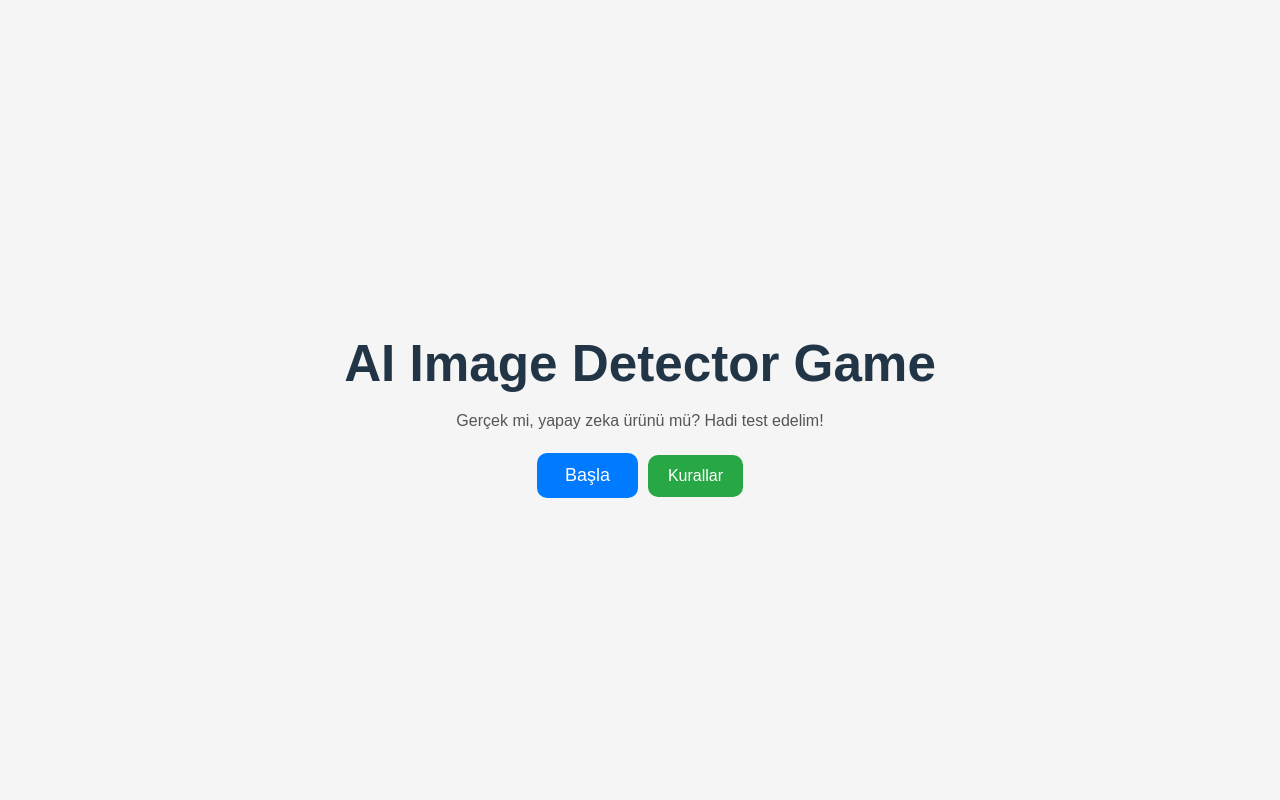
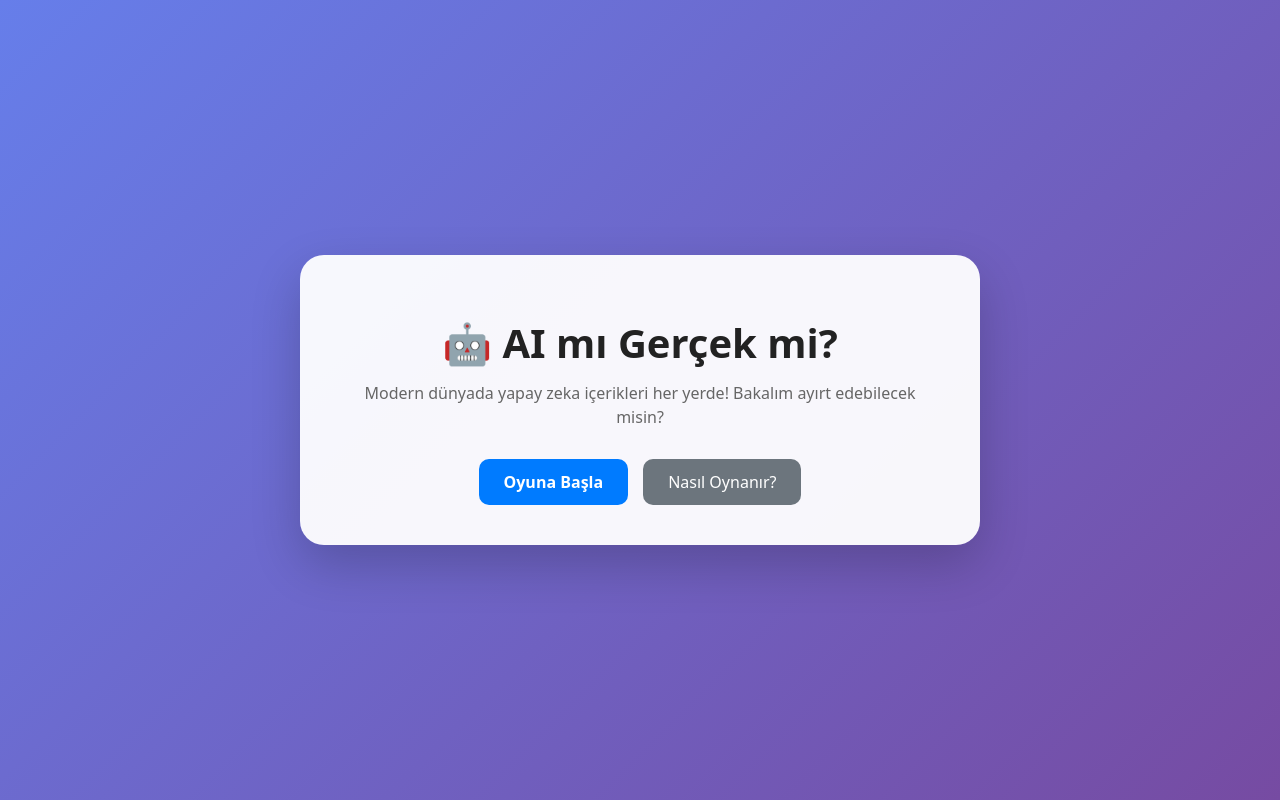
Before and after one commit to Bilgi05/1030521210_BS435_WebProgramlama, a React (Vite) app: page / in a window 1280 px wide. Built offline with nearby package versions, Linux system fonts and the light colour scheme.

Commit message:
feat: migrate game interface to a centered design and improve UX

```diff
--- a/src/App.jsx
+++ b/src/App.jsx
@@ -5,32 +5,66 @@ import GameScreen from "./components/GameScreen";
 import ResultScreen from "./components/ResultScreen";
 
 function App() {
-  const [started, setStarted] = useState(false);
+  const [step, setStep] = useState("START");
   const [mode, setMode] = useState(null);
   const [result, setResult] = useState(null);
 
-  if (!started) {
-    return <StartScreen onStart={() => setStarted(true)} />;
-  }
+  // Sayfayı tam ortalayan ana stil
+  const mainLayout = {
+    minHeight: "100vh",
+    width: "100vw",
+    display: "flex",
+    justifyContent: "center",
+    alignItems: "center",
+    background: "linear-gradient(135deg, #667eea 0%, #764ba2 100%)", // Estetik mor-mavi gradyan
+    margin: 0,
+    padding: "20px",
+    boxSizing: "border-box",
+    overflowX: "hidden"
+  };
 
-  if (!mode) {
-    return <ModeSelector onSelect={setMode} />;
-  }
+  // İçerik kartı
+  const glassCard = {
+    background: "rgba(255, 255, 255, 0.95)",
+    borderRadius: "24px",
+    padding: "40px",
+    boxShadow: "0 20px 50px rgba(0,0,0,0.2)",
+    width: "100%",
+    maxWidth: "600px", // Kartın çok yayılmasını önler
+    textAlign: "center"
+  };
 
-  if (result !== null) {
-    return (
-      <ResultScreen
-        result={result}
-        onRestart={() => {
-          setStarted(false);
-          setMode(null);
-          setResult(null);
-        }}
-      />
-    );
-  }
+  return (
+    <div style={mainLayout}>
+      <div style={glassCard}>
+        {step === "START" && (
+          <StartScreen onStart={() => setStep("MODE")} />
+        )}
 
-  return <GameScreen mode={mode} onFinish={setResult} />;
+        {step === "MODE" && (
+          <ModeSelector onSelect={(selectedMode) => {
+            setMode(selectedMode);
+            setStep("GAME");
+          }} />
+        )}
+
+        {step === "GAME" && (
+          <GameScreen mode={mode} onFinish={(res) => {
+            setResult(res);
+            setStep("RESULT");
+          }} />
+        )}
+
+        {step === "RESULT" && (
+          <ResultScreen result={result} onRestart={() => {
+            setStep("START");
+            setMode(null);
+            setResult(null);
+          }} />
+        )}
+      </div>
+    </div>
+  );
 }
 
 export default App;
--- a/src/components/GameScreen.jsx
+++ b/src/components/GameScreen.jsx
@@ -1,35 +1,139 @@
-function GameScreen({ mode }) {
+import { useState, useEffect } from "react";
+
+// Statik örnek veri (Gerçek projede bir API'den veya ayrı bir JSON dosyasından gelmeli)
+const GAME_LEVELS = [
+  {
+    id: 1,
+    images: [
+      { id: "img1", url: "https://picsum.photos/id/11/300/300", isAI: false },
+      { id: "img2", url: "https://picsum.photos/id/10/300/300", isAI: true }, // Bu AI olsun
+      { id: "img3", url: "https://picsum.photos/id/12/300/300", isAI: false },
+    ],
+    hint: "Yapay zeka görsellerinde genellikle arka plan detayları ve insan figürlerindeki küçük kusurlar dikkat çeker. Özellikle eller ve gözlere odaklanın!"
+  },
+  // İkinci bir seviye eklenebilir
+  {
+    id: 2,
+    images: [
+      { id: "img4", url: "https://picsum.photos/id/13/300/300", isAI: false },
+      { id: "img5", url: "https://picsum.photos/id/14/300/300", isAI: false },
+      { id: "img6", url: "https://picsum.photos/id/15/300/300", isAI: true }, // Bu AI olsun
+    ],
+    hint: "Simetri ve doğal olmayan desenler yapay zeka ipucu olabilir. Özellikle doğa ve hayvan fotoğraflarında beklenmedik kusurlar arayın."
+  }
+];
+
+function GameScreen({ mode, onFinish }) {
+  const [currentLevelIndex, setCurrentLevelIndex] = useState(0); // Çoklu seviye için
+  const currentLevel = GAME_LEVELS[currentLevelIndex];
+
+  const [attempts, setAttempts] = useState(0); // 0: hiç tahmin yok, 1: bir yanlış yapıldı (ipucu verildi)
+  const [showHint, setShowHint] = useState(false);
+  const [timeLeft, setTimeLeft] = useState(20); // Zamana Karşı Modu için süre
+
+  // Zamanlayıcı efekti (Zamana Karşı Modu için)
+  useEffect(() => {
+    if (mode === "Zamana Karşı" && timeLeft > 0) {
+      const timer = setInterval(() => setTimeLeft((prev) => prev - 1), 1000);
+      return () => clearInterval(timer);
+    } else if (mode === "Zamana Karşı" && timeLeft === 0) {
+      onFinish({ success: false, message: "Süre doldu! Daha hızlı olmalısın." });
+    }
+  }, [timeLeft, mode, onFinish]);
+
+  const handleImageClick = (image) => {
+    if (image.isAI) {
+      // Doğru Tahmin
+      onFinish({
+        success: true,
+        message: "Tebrikler! Yapay zeka tarafından üretilen görseli doğru tahmin ettin."
+      });
+    } else {
+      // Yanlış Tahmin
+      if (attempts === 0) {
+        setAttempts(1);
+        setShowHint(true); // İlk yanlışta ipucu göster (Ödev kuralı)
+      } else {
+        // İkinci yanlışta oyun biter
+        onFinish({
+          success: false,
+          message: "Yanlış tahmin! İkinci şansını da kaybettin. AI seni kandırdı."
+        });
+      }
+    }
+  };
+
   return (
-    <div
-      style={{
-        height: "100vh",
-        width: "100vw",
-        display: "flex",
-        flexDirection: "column",
-        justifyContent: "center",
-        alignItems: "center",
-        backgroundColor: "#fafafa",
-        fontFamily: "sans-serif",
-      }}
-    >
-      <h2>Ana Oyun Ekranı</h2>
+    <div>
+      <h2 style={gameScreenStyles.title}>{mode}</h2>
+      {mode === "Zamana Karşı" && (
+        <p style={gameScreenStyles.timer}>Kalan Süre: <span style={{ color: timeLeft <= 5 ? '#e74c3c' : '#2c3e50', fontWeight: 'bold' }}>{timeLeft}s</span></p>
+      )}
 
-      <p style={{ color: "#555", marginTop: 10 }}>
-        Burada 3 görsel gösterilecek (2 gerçek, 1 AI)
-      </p>
+      <p style={gameScreenStyles.instruction}>Hangi görsel **yapay zeka (AI)** tarafından üretilmiştir?</p>
 
-      <div
-        style={{
-          marginTop: 30,
-          padding: 20,
-          border: "2px dashed #ccc",
-          borderRadius: 10,
-        }}
-      >
-        Görseller yakında eklenecek
+      <div style={gameScreenStyles.imageGrid}>
+        {currentLevel.images.map((img) => (
+          <div
+            key={img.id}
+            onClick={() => handleImageClick(img)}
+            style={gameScreenStyles.imageWrapper}
+          >
+            <img src={img.url} alt="Görsel Seçeneği" style={gameScreenStyles.image} />
+          </div>
+        ))}
       </div>
+
+      {showHint && (
+        <div style={gameScreenStyles.hintBox}>
+          <p style={{ fontWeight: 'bold', marginBottom: '8px' }}>💡 İpucu!</p>
+          <p>{currentLevel.hint}</p>
+          <small style={{ marginTop: '10px', display: 'block', color: '#555' }}>Bir hakkın daha var, dikkatli ol!</small>
+        </div>
+      )}
     </div>
   );
 }
 
+const gameScreenStyles = {
+  title: { fontSize: '2rem', marginBottom: '10px', fontWeight: '700', color: '#2c3e50' },
+  timer: { fontSize: '1.2rem', marginBottom: '20px', color: '#34495e' },
+  instruction: { fontSize: '1.1rem', color: '#7f8c8d', marginBottom: '30px' },
+  imageGrid: {
+    display: 'grid',
+    gridTemplateColumns: 'repeat(auto-fit, minmax(180px, 1fr))', // Duyarlı ızgara
+    gap: '20px',
+    marginBottom: '30px',
+  },
+  imageWrapper: {
+    cursor: 'pointer',
+    borderRadius: '12px',
+    overflow: 'hidden',
+    boxShadow: '0 6px 20px rgba(0, 0, 0, 0.08)',
+    transition: 'transform 0.2s, box-shadow 0.2s',
+    border: '3px solid transparent',
+    '&:hover': {
+      transform: 'scale(1.03)',
+      boxShadow: '0 10px 30px rgba(0, 0, 0, 0.15)',
+      borderColor: '#3498db',
+    },
+  },
+  image: {
+    width: '100%',
+    height: '180px', // Yüksekliği sabit tutalım
+    objectFit: 'cover',
+    display: 'block',
+  },
+  hintBox: {
+    backgroundColor: '#fff3cd',
+    border: '1px solid #ffeeba',
+    borderRadius: '8px',
+    padding: '20px',
+    marginTop: '20px',
+    color: '#856404',
+    textAlign: 'left',
+    boxShadow: '0 2px 10px rgba(0,0,0,0.05)',
+  },
+};
+
 export default GameScreen;
--- a/src/components/ModeSelector.jsx
+++ b/src/components/ModeSelector.jsx
@@ -1,55 +1,36 @@
 function ModeSelector({ onSelect }) {
   return (
-    <div
-      style={{
-        height: "100vh",
-        display: "flex",
-        flexDirection: "column",
-        justifyContent: "center",
-        alignItems: "center",
-        fontFamily: "sans-serif",
-        backgroundColor: "#f5f5f5",
-        textAlign: "center",
-      }}
-    >
-      <h2>Oyun Modunu Seç</h2>
+    <div>
+      <h2 style={{ marginBottom: "10px" }}>Oyun Modunu Seç</h2>
+      <p style={{ color: "#777", marginBottom: "30px" }}>Sana en uygun zorluk seviyesini belirle.</p>
 
-      <div style={{ marginTop: 30, display: "flex", gap: 20 }}>
-        <button
-          onClick={() => onSelect("easy")}
-          style={buttonStyle}
-        >
-          Easy Mode
-          <p style={descStyle}>İpucu verilir</p>
-        </button>
+      <div style={{ display: "flex", gap: "20px", justifyContent: "center", flexWrap: "wrap" }}>
+        <div onClick={() => onSelect("Klasik Mod")} style={modeCard("#28a745")}>
+          <div style={{ fontSize: "30px" }}>🎮</div>
+          <h3 style={{ margin: "10px 0" }}>Klasik Mod</h3>
+          <p style={{ fontSize: "12px" }}>Süre sınırı yok. İpucu verilir.</p>
+        </div>
 
-        <button
-          onClick={() => onSelect("hard")}
-          style={buttonStyle}
-        >
-          Hard Mode
-          <p style={descStyle}>İpucu yok</p>
-        </button>
+        <div onClick={() => onSelect("Zamana Karşı")} style={modeCard("#dc3545")}>
+          <div style={{ fontSize: "30px" }}>⏱️</div>
+          <h3 style={{ margin: "10px 0" }}>Zamana Karşı</h3>
+          <p style={{ fontSize: "12px" }}>20 saniyen var! Hızlı ol.</p>
+        </div>
       </div>
     </div>
   );
 }
 
-const buttonStyle = {
+const modeCard = (color) => ({
+  background: color,
+  color: "white",
   padding: "20px",
-  width: "160px",
-  borderRadius: "12px",
-  border: "none",
+  width: "180px",
+  borderRadius: "15px",
   cursor: "pointer",
-  fontSize: "16px",
-  backgroundColor: "#007bff",
-  color: "#fff",
-};
-
-const descStyle = {
-  fontSize: "12px",
-  marginTop: 8,
-  opacity: 0.9,
-};
+  transition: "0.3s",
+  textAlign: "center",
+  boxShadow: "0 4px 15px rgba(0,0,0,0.1)"
+});
 
 export default ModeSelector;
--- a/src/components/ResultScreen.jsx
+++ b/src/components/ResultScreen.jsx
@@ -1,37 +1,60 @@
+import React from "react";
+
 function ResultScreen({ result, onRestart }) {
+  const isSuccess = result?.success;
+  const message = result?.message || (isSuccess ? "Tebrikler!" : "Maalesef olmadı.");
+
   return (
-    <div
-      style={{
-        height: "100vh",
-        display: "flex",
-        flexDirection: "column",
-        justifyContent: "center",
-        alignItems: "center",
-        fontFamily: "sans-serif",
-        backgroundColor: "#f5f5f5",
-        textAlign: "center",
-      }}
-    >
-      <h1 style={{ marginBottom: 20 }}>
-        {result ? "🎉 Kazandın!" : "❌ Kaybettin"}
+    <div>
+      <div style={resultScreenStyles.icon}>
+        {isSuccess ? '🏆' : '😔'}
+      </div>
+      <h1 style={{ ...resultScreenStyles.title, color: isSuccess ? '#27ae60' : '#e74c3c' }}>
+        {isSuccess ? 'Kazandın!' : 'Kaybettin!'}
       </h1>
+      <p style={resultScreenStyles.message}>{message}</p>
 
-      <button
-        onClick={onRestart}
-        style={{
-          padding: "12px 24px",
-          borderRadius: "10px",
-          border: "none",
-          backgroundColor: "#007bff",
-          color: "#fff",
-          fontSize: "16px",
-          cursor: "pointer",
-        }}
-      >
+      {!isSuccess && (
+        <div style={resultScreenStyles.hintBox}>
+          <p><strong>İpucu:</strong> Yapay zeka görsellerinde özellikle insan ellerinde, dişlerde veya arka plan detaylarında garip kusurlar bulunabilir. Ayrıca ışıklandırmaya da dikkat edin!</p>
+        </div>
+      )}
+
+      <button onClick={onRestart} style={resultScreenStyles.restartButton}>
         Yeniden Oyna
       </button>
     </div>
   );
 }
 
+const resultScreenStyles = {
+  icon: { fontSize: '4rem', marginBottom: '20px' },
+  title: { fontSize: '2.8rem', marginBottom: '15px', fontWeight: '700' },
+  message: { fontSize: '1.2rem', color: '#555', marginBottom: '30px' },
+  hintBox: {
+    backgroundColor: '#f8d7da', // Hata için açık kırmızı
+    border: '1px solid #f5c6cb',
+    borderRadius: '8px',
+    padding: '20px',
+    marginTop: '20px',
+    marginBottom: '30px',
+    color: '#721c24',
+    textAlign: 'left',
+    boxShadow: '0 2px 10px rgba(0,0,0,0.05)',
+  },
+  restartButton: {
+    backgroundColor: '#3498db',
+    color: 'white',
+    padding: '15px 30px',
+    borderRadius: '8px',
+    border: 'none',
+    fontSize: '1.2rem',
+    fontWeight: '600',
+    cursor: 'pointer',
+    transition: 'background-color 0.2s, transform 0.2s',
+    boxShadow: '0 4px 12px rgba(52, 152, 219, 0.3)',
+    '&:hover': { backgroundColor: '#2980b9', transform: 'translateY(-2px)' }
+  },
+};
+
 export default ResultScreen;
--- a/src/components/StartScreen.jsx
+++ b/src/components/StartScreen.jsx
@@ -4,106 +4,39 @@ function StartScreen({ onStart }) {
   const [showRules, setShowRules] = useState(false);
 
   return (
-    <div
-      style={{
-        height: "100vh",
-        width: "100vw",
-        display: "grid",
-        placeItems: "center",
-        backgroundColor: "#f5f5f5",
-        fontFamily: "sans-serif",
-        textAlign: "center",
-      }}
-    >
-      <div>
-        <h1 style={{ marginBottom: 10 }}>AI Image Detector Game</h1>
+    <div>
+      <h1 style={{ fontSize: "2.5rem", color: "#222", marginBottom: "10px" }}>🤖 AI mı Gerçek mi?</h1>
+      <p style={{ color: "#666", marginBottom: "30px" }}>
+        Modern dünyada yapay zeka içerikleri her yerde! Bakalım ayırt edebilecek misin?
+      </p>
 
-        <p style={{ marginBottom: 20, color: "#555" }}>
-          Gerçek mi, yapay zeka ürünü mü? Hadi test edelim!
-        </p>
+      <div style={{ display: "flex", gap: "15px", justifyContent: "center" }}>
+        <button onClick={onStart} style={primaryBtn}>Oyuna Başla</button>
+        <button onClick={() => setShowRules(true)} style={secondaryBtn}>Nasıl Oynanır?</button>
+      </div>
 
-        <button
-          onClick={onStart}
-          style={{
-            backgroundColor: "#007bff",
-            color: "#fff",
-            border: "none",
-            padding: "12px 28px",
-            borderRadius: "10px",
-            cursor: "pointer",
-            fontSize: "18px",
-            transition: "0.25s ease",
-          }}
-          onMouseEnter={(e) => {
-            e.target.style.backgroundColor = "#0056c7";
-            e.target.style.transform = "scale(1.05)";
-          }}
-          onMouseLeave={(e) => {
-            e.target.style.backgroundColor = "#007bff";
-            e.target.style.transform = "scale(1)";
-          }}
-        >
-          Başla
-        </button>
-
-        {/* Kurallar Butonu */}
-        <button
-          onClick={() => setShowRules(true)}
-          style={{
-            marginLeft: "10px",
-            backgroundColor: "#28a745",
-            color: "#fff",
-            border: "none",
-            padding: "12px 20px",
-            borderRadius: "10px",
-            cursor: "pointer",
-            fontSize: "16px",
-          }}
-        >
-          Kurallar
-        </button>
-
-        {/* Modal */}
-        {showRules && (
-          <div
-            style={{
-              marginTop: "25px",
-              padding: "18px",
-              backgroundColor: "white",
-              border: "1px solid #ccc",
-              borderRadius: "8px",
-              width: "280px",
-              marginLeft: "auto",
-              marginRight: "auto",
-            }}
-          >
-            <h3 style={{ marginBottom: 10 }}>Oyun Kuralları</h3>
-
-            <p style={{ fontSize: "14px", color: "#444", marginBottom: 15 }}>
-              • Gösterilen görüntünün gerçek mi yoksa yapay zeka üretimi mi olduğunu tahmin et.<br />
-              • Doğru tahmin puan kazandırır.<br />
-              • Yanlış tahmin puan kaybettirir.<br />
-              • Hedef: En yüksek puanı yapmak.
-            </p>
-
-            <button
-              onClick={() => setShowRules(false)}
-              style={{
-                backgroundColor: "#dc3545",
-                color: "#fff",
-                padding: "8px 16px",
-                border: "none",
-                borderRadius: "6px",
-                cursor: "pointer",
-              }}
-            >
-              Kapat
-            </button>
+      {showRules && (
+        <div style={modalOverlay}>
+          <div style={modalContent}>
+            <h3>🎯 Oyun Kuralları</h3>
+            <ul style={{ textAlign: "left", fontSize: "14px", lineHeight: "1.8" }}>
+              <li>Sana aynı anda 3 farklı görsel sunulacak.</li>
+              <li>2'si gerçek, 1'i yapay zeka ürünüdür.</li>
+              <li>Yanlış tahminde ipucu verilir ve 2. şans tanınır.</li>
+            </ul>
+            <button onClick={() => setShowRules(false)} style={closeBtn}>Anladım</button>
           </div>
-        )}
-      </div>
+        </div>
+      )}
     </div>
   );
 }
 
+// Buton ve Modal Stilleri
+const primaryBtn = { background: "#007bff", color: "#fff", border: "none", padding: "12px 25px", borderRadius: "10px", cursor: "pointer", fontWeight: "bold" };
+const secondaryBtn = { background: "#6c757d", color: "#fff", border: "none", padding: "12px 25px", borderRadius: "10px", cursor: "pointer" };
+const modalOverlay = { position: "fixed", top: 0, left: 0, width: "100%", height: "100%", background: "rgba(0,0,0,0.5)", display: "flex", justifyContent: "center", alignItems: "center", zIndex: 100 };
+const modalContent = { background: "#fff", padding: "30px", borderRadius: "15px", width: "300px", textAlign: "center" };
+const closeBtn = { marginTop: "15px", background: "#333", color: "#fff", border: "none", padding: "8px 20px", borderRadius: "5px", cursor: "pointer" };
+
 export default StartScreen;
```
